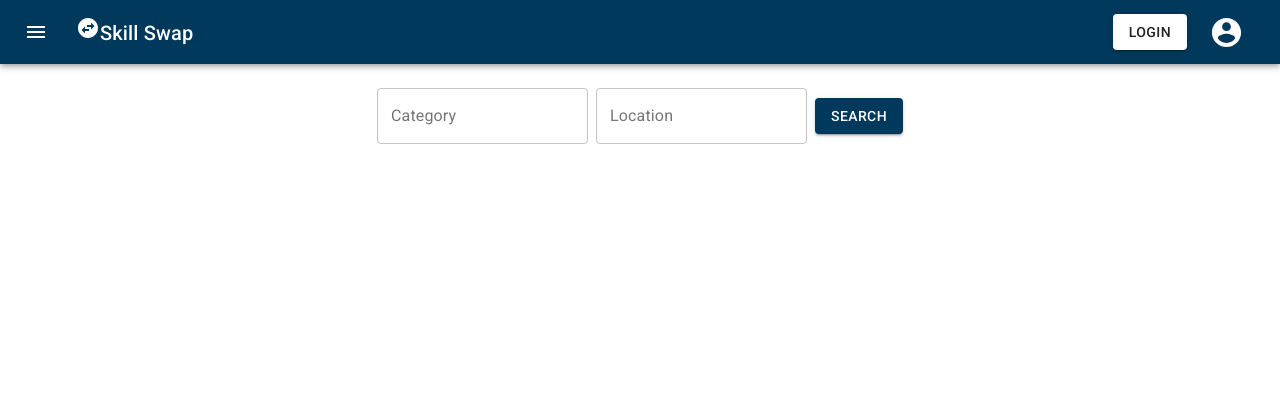
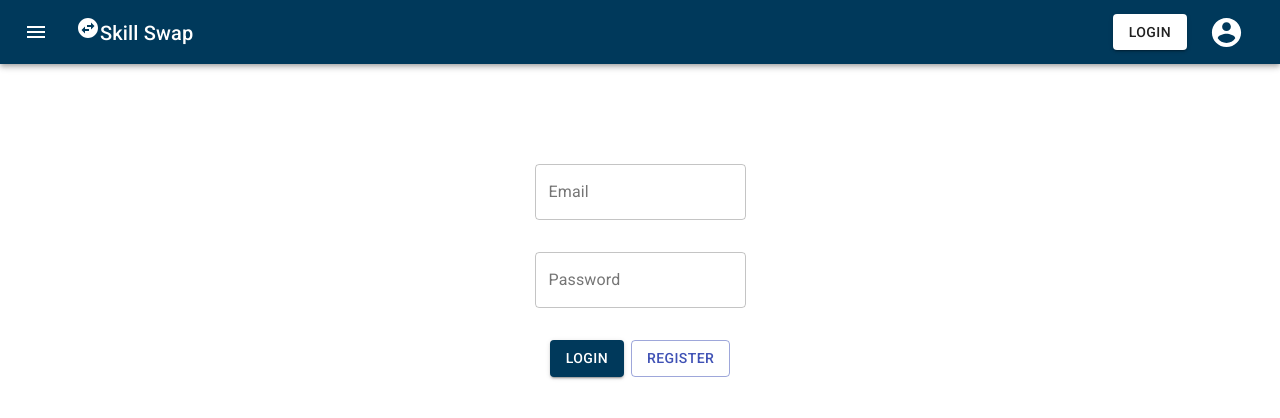
Before and after one commit to code-4-bread/sept-frontend, a React (Create React App) app: page / in a window 1280 px wide. Shown: the top 418 px of the page. Built offline with nearby package versions, Linux system fonts and the light colour scheme.

Commit message:
✨ Add login/logout feature

```diff
--- a/src/App.js
+++ b/src/App.js
@@ -1,11 +1,10 @@
+import React from 'react';
 import { BrowserRouter as Router, Switch, Route } from 'react-router-dom';
+import { isAuthenticated } from './services/AuthService';
 import Login from './pages/Login';
-import MainPage from './pages/MainPage';
 import Profile from './pages/Profile';
 import MainLayout from './components/MainLayout';
-import Main from './pages/Main';
 import Account from './pages/Account';
-import Browse from './pages/Browse';
 import Listings from './pages/Listings';
 
 // routes all the pages into the main app
@@ -15,22 +14,16 @@ function App() {
       <MainLayout>
         <Switch>
           <Route exact path="/">
-            <MainPage />
+            {isAuthenticated ? <Listings /> : <Login />}
           </Route>
-          <Route path="/Login">
-            <Login />
+          <Route exact path="/login">
+            {isAuthenticated ? <Listings /> : <Login />}
           </Route>
-          <Route path="/Profile">
-            <Profile />
+          <Route exact path="/profile">
+            {isAuthenticated ? <Profile /> : <Login />}
           </Route>
-          <Route path="/Account">
-            <Account />
-          </Route>
-          <Route path="/Browse">
-            <Browse />
-          </Route>
-          <Route path="/Listings">
-            <Listings />
+          <Route exact path="/account">
+            {isAuthenticated ? <Account /> : <Login />}
           </Route>
         </Switch>
       </MainLayout>
--- a/src/components/MainLayout.jsx
+++ b/src/components/MainLayout.jsx
@@ -12,6 +12,8 @@ import SwapHorizontalCircleIcon from '@material-ui/icons/SwapHorizontalCircle';
 import { Button, List, ListItem, ListItemText } from '@material-ui/core';
 import Drawer from '@material-ui/core/Drawer';
 import { useHistory, useLocation } from 'react-router';
+import { isAuthenticated } from '../services/AuthService';
+import { TUTOR_AUTH_TOKEN } from '../constants';
 //=======custom CSS==========//
 const useStyles = makeStyles((theme) => ({
   root: {
@@ -37,11 +39,11 @@ const useStyles = makeStyles((theme) => ({
     marginRight: 10,
   },
   active: {
-    background: '#d6e6f6'
+    background: '#d6e6f6',
   },
 }));
 //=======Main========//
-function MainLayout ({ children }){
+function MainLayout({ children }) {
   const classes = useStyles();
 
   const [auth, setAuth] = React.useState(true);
@@ -65,65 +67,81 @@ function MainLayout ({ children }){
 
   const history = useHistory();
   const routeChange = () => {
-    history.push('/Login');
+    history.push('/');
   };
 
   const routeProfile = () => {
-    history.push('/Profile');
+    history.push('/profile');
     handleClose();
   };
 
   const routeAccount = () => {
-    history.push('/Account');
+    history.push('/account');
     handleClose();
   };
   //======Menu Items======//
   const menuItems = [
     {
       text: 'Home',
-      path: '/'
-    },
-    {
-      text: 'Browse',
-      path: '/Browse'
+      path: '/',
     },
     {
       text: 'Account',
-      path: '/Account'
-    },
-    {
-      text: 'Login',
-      path: '/Login'
+      path: '/account',
     },
   ];
+
+  if (!isAuthenticated) {
+    menuItems.push({
+      text: 'Login',
+      path: '/login',
+    });
+  }
+
+  const loginButton = !isAuthenticated ? (
+    <Button
+      className={classes.loginButton}
+      variant='contained'
+      onClick={routeChange}
+    >
+      Login
+    </Button>
+  ) : (
+    <></>
+  );
+
   //======Components======//
   return (
-
     <div className={classes.root}>
-
-      <AppBar position="static" className={classes.bar}>
+      <AppBar position='static' className={classes.bar}>
         <Toolbar>
-          <IconButton edge="start" className={classes.menuButton} color="inherit" aria-label="menu" onClick={toggleDrawer(true)}>
+          <IconButton
+            edge='start'
+            className={classes.menuButton}
+            color='inherit'
+            aria-label='menu'
+            onClick={toggleDrawer(true)}
+          >
             <MenuIcon />
           </IconButton>
-          <Typography variant="h6" className={classes.title}>
+          <Typography variant='h6' className={classes.title}>
             <SwapHorizontalCircleIcon />
             Skill Swap
           </Typography>
-          <Button className={classes.loginButton} variant="contained" onClick={routeChange}>Login</Button>
+          {loginButton}
           {auth && (
             <div>
               <IconButton
-                aria-label="account of current user"
-                aria-controls="menu-appbar"
-                aria-haspopup="true"
+                aria-label='account of current user'
+                aria-controls='menu-appbar'
+                aria-haspopup='true'
                 onClick={handleMenu}
-                color="inherit"
+                color='inherit'
               >
-                <AccountCircle fontSize="large" />
+                <AccountCircle fontSize='large' />
               </IconButton>
               <Menu
-                id="menu-appbar"
+                id='menu-appbar'
                 anchorEl={anchorEl}
                 anchorOrigin={{
                   vertical: 'top',
@@ -138,8 +156,15 @@ function MainLayout ({ children }){
                 onClose={handleClose}
               >
                 <MenuItem onClick={routeProfile}>Profile</MenuItem>
-                <MenuItem onClick={routeAccount}>My account</MenuItem>
-                <MenuItem onClick={handleClose}>Logout</MenuItem>
+                <MenuItem onClick={routeAccount}>My Account</MenuItem>
+                <MenuItem
+                  onClick={() => {
+                    localStorage.setItem(TUTOR_AUTH_TOKEN, '');
+                    window.location.reload();
+                  }}
+                >
+                  Logout
+                </MenuItem>
               </Menu>
             </div>
           )}
@@ -149,10 +174,15 @@ function MainLayout ({ children }){
       <div>
         <Drawer anchor={'left'} open={state} onClose={toggleDrawer(false)}>
           <List>
-            {menuItems.map(item => (
-              <ListItem button key={item.text}
+            {menuItems.map((item) => (
+              <ListItem
+                button
+                key={item.text}
                 onClick={() => history.push(item.path)}
-                className={location.pathname === item.path ? classes.active : null}>
+                className={
+                  location.pathname === item.path ? classes.active : null
+                }
+              >
                 <ListItemText primary={item.text} />
               </ListItem>
             ))}
@@ -161,8 +191,7 @@ function MainLayout ({ children }){
       </div>
 
       <div className={classes.page}>
-        <div className={classes.toolbar}>
-        </div>
+        <div className={classes.toolbar}></div>
         {children}
       </div>
     </div>
--- /dev/null
+++ b/src/constants.js
@@ -0,0 +1 @@
+export const TUTOR_AUTH_TOKEN = 'tutor_auth_token';
--- a/src/index.js
+++ b/src/index.js
@@ -4,8 +4,8 @@ import App from './App';
 import './index.css';
 
 ReactDOM.render(
-  <React.StrictMode>
+  <>
     <App />
-  </React.StrictMode>,
+  </>,
   document.getElementById('root')
 );
--- a/src/pages/Login.jsx
+++ b/src/pages/Login.jsx
@@ -1,40 +1,91 @@
-import { Button, Grid, TextField} from '@material-ui/core';
-import { makeStyles } from '@material-ui/core/styles';
-import React from 'react';
+import { Button, Grid, TextField } from '@material-ui/core';
+import { TUTOR_AUTH_TOKEN } from '../constants';
+import axios from 'axios';
+import React, { Component } from 'react';
 
-const useStyles = makeStyles((theme) => ({
-  root: {
-    flexGrow: 1,
-    marginTop: 100
-  },
-  button: {
-    background: '#00395b',
-  },
-  register: {
-    marginLeft: 7,
-    //background: '#227e88',
+class Login extends Component {
+  constructor(props) {
+    super(props);
+    this.state = { email: '', password: '' };
+
+    this.handleOnChange = this.handleOnChange.bind(this);
+    this.handleOnLogin = this.handleOnLogin.bind(this);
   }
-}));
 
-function Login() {
-  const classes = useStyles();
+  handleOnChange(event) {
+    event.preventDefault();
+    this.setState({
+      [event.target.name]: event.target.value,
+    });
+  }
 
+  async handleOnLogin(event) {
+    event.preventDefault();
+    try {
+      const result = await axios.post('http://localhost:8080/auth/login', {
+        email: this.state.email,
+        password: this.state.password,
+      });
+      localStorage.setItem(
+        TUTOR_AUTH_TOKEN,
+        result.data.accessToken.access_token
+      );
+      window.location.reload();
+    } catch (e) {
+      console.log(e);
+    }
+  }
+
+  render() {
     return (
-    <div className={classes.root}>
-      <Grid container direction="column" justifyContent="center" alignItems="center" spacing={4}>
+      <div style={{ flexGrow: 1, marginTop: 100 }}>
+        <Grid
+          container
+          direction='column'
+          justifyContent='center'
+          alignItems='center'
+          spacing={4}
+        >
           <Grid item>
-          <TextField label="Username" variant="outlined" />
+            <TextField
+              label='Email'
+              name='email'
+              type='email'
+              variant='outlined'
+              onChange={this.handleOnChange}
+              value={this.state.email}
+            />
           </Grid>
           <Grid item>
-          <TextField label="Password" variant="outlined" />
+            <TextField
+              label='Password'
+              name='password'
+              variant='outlined'
+              onChange={this.handleOnChange}
+              value={this.state.password}
+            />
           </Grid>
           <Grid item>
-          <Button variant="contained" color="primary" className={classes.button}>Login</Button>
-          <Button variant="outlined" color="primary" className={classes.register}>Register</Button>
+            <Button
+              variant='contained'
+              color='primary'
+              style={{ background: '#00395b' }}
+              onClick={this.handleOnLogin}
+            >
+              Login
+            </Button>
+            <Button
+              variant='outlined'
+              color='primary'
+              style={{ marginLeft: 7 }}
+            >
+              Register
+            </Button>
           </Grid>
         </Grid>
       </div>
     );
-};
+  }
+}
 
 export default Login;
--- a/src/pages/MainPage.jsx
+++ /dev/null
@@ -1,49 +0,0 @@
-import { Button, Grid, TextField } from '@material-ui/core';
-import React from 'react';
-import { makeStyles } from '@material-ui/core/styles';
-
-
-const useStyles = makeStyles((theme) => ({
-  root: {
-    maxWidth: 'auto'
-  },
-  searchBar: {
-    marginTop: 20,
-  },
-  button: {
-    background: '#00395b',
-  },
-  api: {
-    marginTop: 50
-  }
-}));
-
-function MainPage() {
-  const classes = useStyles();
-
-  return (
-    <div className={classes.root}>
-      <Grid container spacing={1} direction="row" justifyContent="center" alignContent="center" alignItems="center" className={classes.searchBar}>
-        <Grid item>
-          <TextField label="Category" variant="outlined" />
-        </Grid>
-        <Grid item>
-          <TextField label="Location" variant="outlined" />
-        </Grid>
-        <Grid item>
-          <Button variant="contained" color="primary" className={classes.button}>Search</Button>
-        </Grid>
-      </Grid>
-      <Grid container direction="column" justifyContent="center" alignItems="center" className={classes.api}>
-        <Grid item>
-
-        </Grid>
-      </Grid>
-      <Grid container>
-
-      </Grid>
-    </div>
-  );
-};
-
-export default MainPage;
--- /dev/null
+++ b/src/services/AuthService.js
@@ -0,0 +1,5 @@
+import { TUTOR_AUTH_TOKEN } from '../constants';
+
+export const isAuthenticated = !(localStorage.getItem(TUTOR_AUTH_TOKEN) === ''
+  || localStorage.getItem(TUTOR_AUTH_TOKEN) === null
+  || localStorage.getItem(TUTOR_AUTH_TOKEN) === undefined);
```
Also changed, not shown: .eslintrc.json, 1 other file (tests, documents, lock files or other folders). Lines whose indentation alone changed are shown as unchanged.
